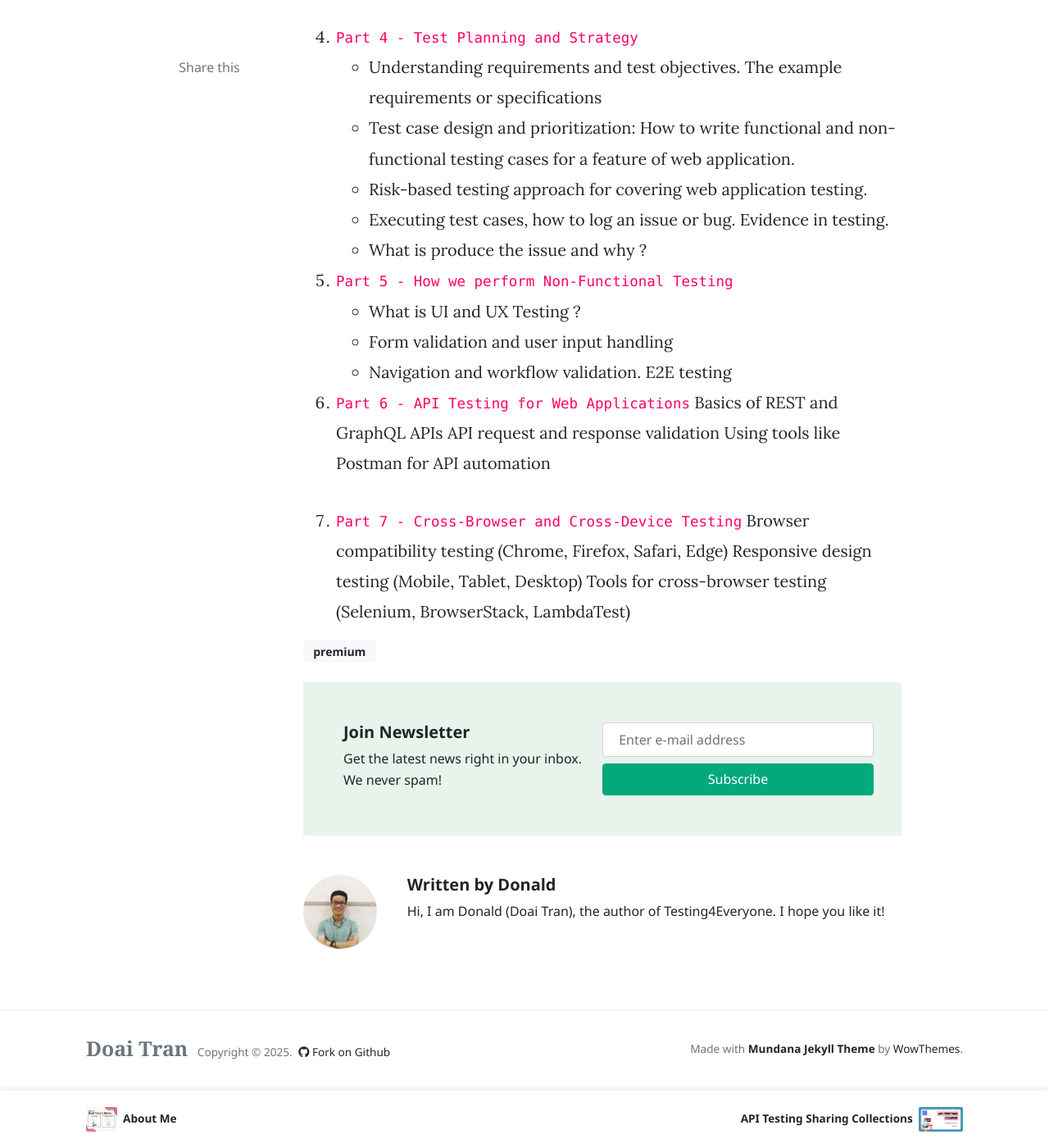
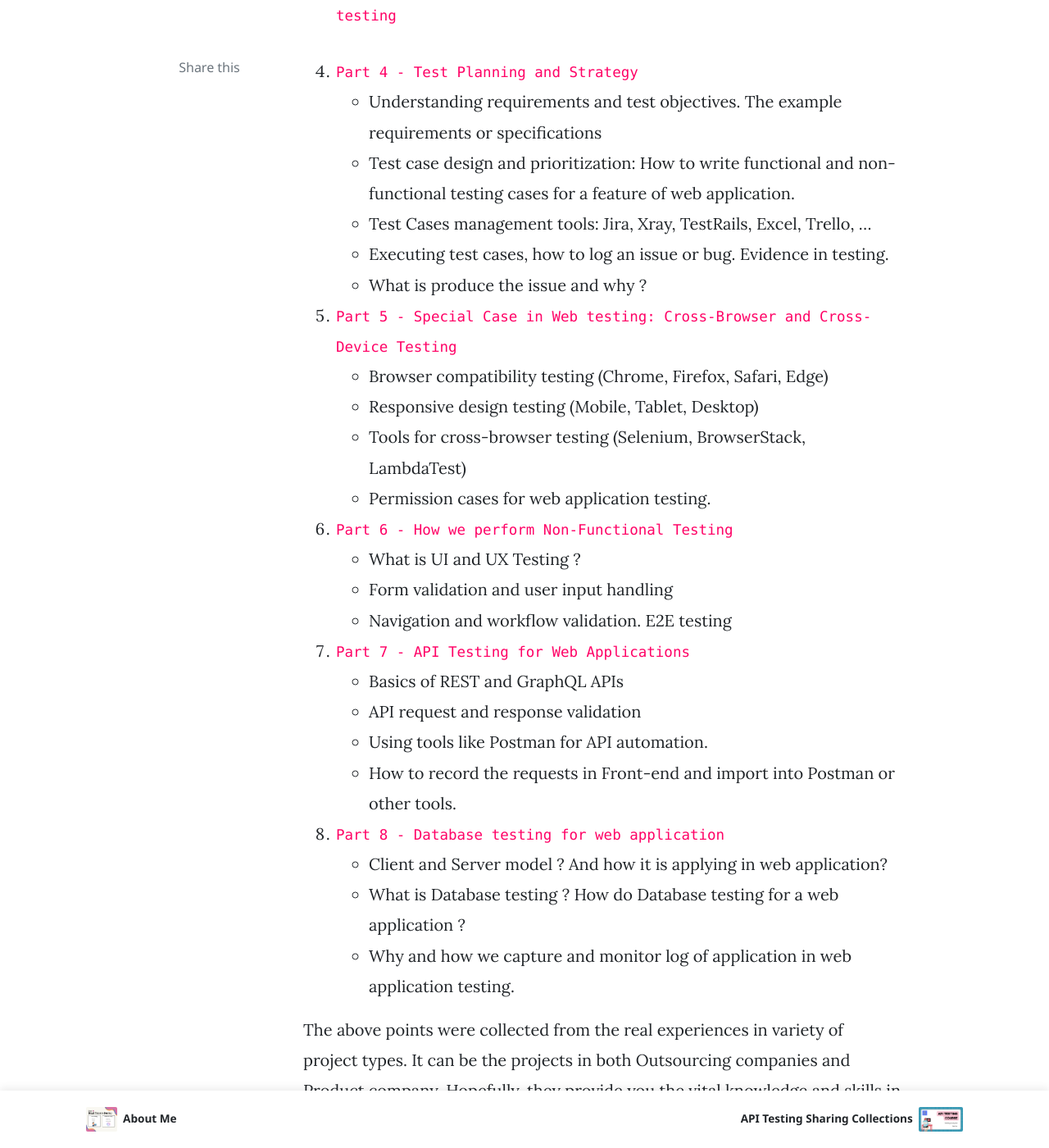
Before and after one commit to josdoaitran/josdoaitran.github.io, a Jekyll site: the page built from _posts/2025/2021-02-16-unofficial-premium-course-web-application-testing.md, in a window 1280 px wide and 1400 px high, scrolled down 2044 px. Shown: the whole window at 82% size. Built offline with Jekyll 4.4.1, drawn with Linux system fonts in a browser that asks for light colours; nearby versions of some CDN libraries; comment, search, counter and statistics services are not loaded; some of the changed text lies outside the part shown.

Commit message:
update contents of web application testing course

```diff
--- a/_posts/2025/2021-02-16-unofficial-premium-course-web-application-testing.md
+++ b/_posts/2025/2021-02-16-unofficial-premium-course-web-application-testing.md
@@ -18,34 +18,46 @@ This detailed outline highlights the core concepts of web application testing, a
 
 1. `Part 1 - Introduction to Web Application Testing and essential point about Web Application testing`
    - They Key-points and important thing of web testing in software development
-   - Types of web applications (Static, Dynamic, Single Page, Progressive Web Apps)
+   - Types of web applications (Static, Dynamic, Single Page, Progressive Web Apps).
    - Key challenges in web application testing
 
 2. `Part 2 - Testing Fundamentals and Methodologies`
-   Functional vs. Non-functional Testing
-   Manual vs. Automated Testing
-   Black Box, White Box, and Gray Box Testing
+   - What is Functional vs. Non-functional Testing in Web app
+   - What is Manual vs. Automated Testing in web application
+   - Black Box, White Box, and Gray Box Testing for Web application and example
 
 3. `Part 3 - Testing levels and Testing types in Web applition testing`
+
 
 4. `Part 4 - Test Planning and Strategy`
    - Understanding requirements and test objectives. The example requirements or specifications
    - Test case design and prioritization: How to write functional and non-functional testing cases for a feature of web application.
-   - Risk-based testing approach for covering web application testing.
+   - Test Cases management tools: Jira, Xray, TestRails, Excel, Trello, ...
    - Executing test cases, how to log an issue or bug. Evidence in testing.
    - What is produce the issue and why ?
 
-5. `Part 5 - How we perform Non-Functional Testing`
+5. `Part 5 - Special Case in Web testing: Cross-Browser and Cross-Device Testing`
+    - Browser compatibility testing (Chrome, Firefox, Safari, Edge)
+    - Responsive design testing (Mobile, Tablet, Desktop)
+    - Tools for cross-browser testing (Selenium, BrowserStack, LambdaTest)
+    - Permission cases for web application testing.
+
+6. `Part 6 - How we perform Non-Functional Testing`
    - What is UI and UX Testing ?
    - Form validation and user input handling
    - Navigation and workflow validation. E2E testing
 
-6. `Part 6 - API Testing for Web Applications`
-   Basics of REST and GraphQL APIs
-   API request and response validation
-   Using tools like Postman for API automation
+7. `Part 7 - API Testing for Web Applications`
+   - Basics of REST and GraphQL APIs
+   - API request and response validation
+   - Using tools like Postman for API automation.
+   - How to record the requests in Front-end and import into Postman or other tools.
 
-7. `Part 7 - Cross-Browser and Cross-Device Testing`
-   Browser compatibility testing (Chrome, Firefox, Safari, Edge)
-   Responsive design testing (Mobile, Tablet, Desktop)
-   Tools for cross-browser testing (Selenium, BrowserStack, LambdaTest)
+8. `Part 8 - Database testing for web application`
+    - Client and Server model ? And how it is applying in web application?
+    - What is Database testing ? How do Database testing for a web application ?
+    - Why and how we capture and monitor log of application in web application testing.
+
+The above points were collected from the real experiences in variety of project types. It can be the projects in both Outsourcing companies and Product company. Hopefully, they provide you the vital knowledge and skills in Web application testing.
+
+Please contact us via [this link](https://josdoaitran.github.io/premium-courses-with-me/) or via Blog [contact page](https://josdoaitran.github.io/contact.html) to register in this course.
```
